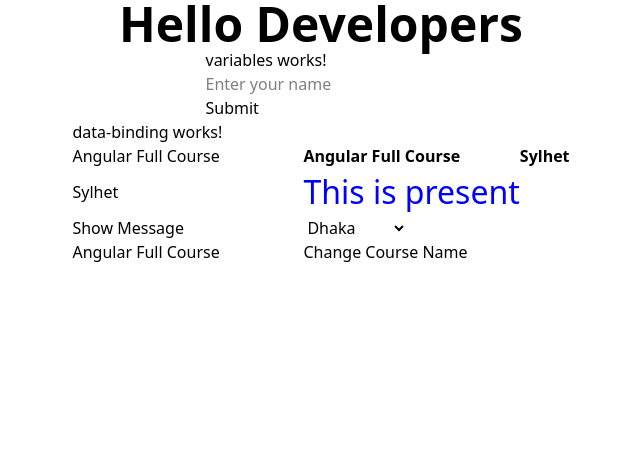
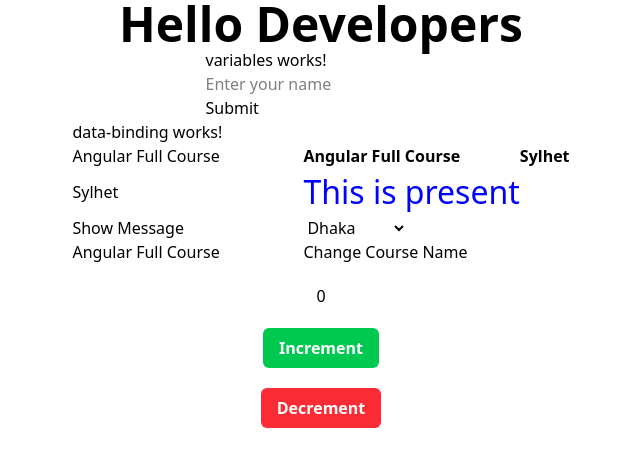
Before and after one commit to ojitdebnathfreelancer/angular-21, an Angular app: page / in a window 1280 px wide. Shown: the top 466 px of the page, without its empty margins (319-959 px from the left). Built offline with nearby package versions, Linux system fonts and the light colour scheme.

Commit message:
practice with signal for state data maintance

```diff
--- a/src/app/app.html
+++ b/src/app/app.html
@@ -3,5 +3,18 @@
     <h1 class="text-5xl font-bold">Hello Developers</h1>
     <app-variables />
     <app-data-binding />
+    <p class="my-5">{{ appCount() }}</p>
+    <button
+      class="cursor-pointer bg-green-500 px-4 py-2 rounded-md text-white font-semibold"
+      (click)="increment()"
+    >
+      Increment
+    </button>
+    <button
+      class="cursor-pointer bg-red-500 px-4 py-2 rounded-md text-white font-semibold mt-5"
+      (click)="decrement()"
+    >
+      Decrement
+    </button>
   </div>
 </main>
--- a/src/app/app.ts
+++ b/src/app/app.ts
@@ -10,4 +10,11 @@ import { DataBinding } from './components/data-binding/data-binding';
 })
 export class App {
   protected readonly title = signal('angular_21');
+  appCount = signal(0);
+  increment() {
+    this.appCount.update((v) => v + 1);
+  }
+  decrement() {
+    this.appCount.update((v) => v - 1);
+  }
 }
```
